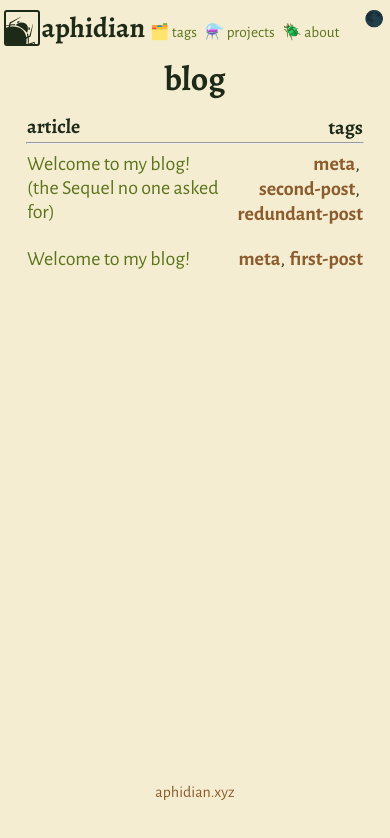
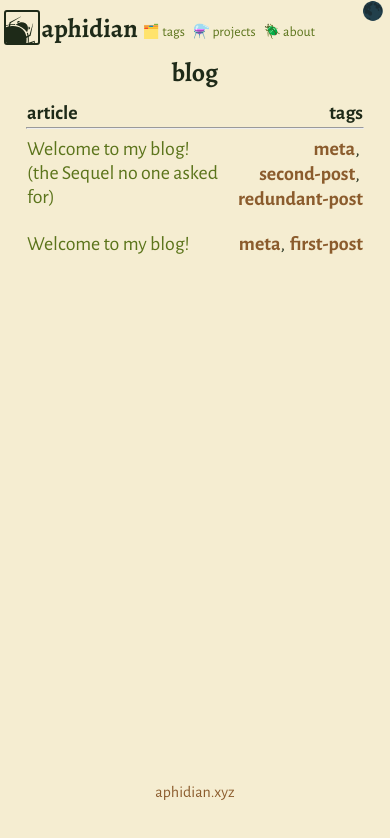
Before and after one commit to aphidianxyz/aphidian.xyz, a SvelteKit app: page /blog in a window 390 px wide. Shown: the top 838 px of the page. Built offline with nearby package versions, Linux system fonts and the light colour scheme.

Commit message:
adjust sizes of elements & fonts to reach goal of fitting elements without wrapping on iPhone5 target

```diff
--- a/src/lib/components/Logo.svelte
+++ b/src/lib/components/Logo.svelte
@@ -1,23 +1,23 @@
 <script lang="ts">
     const {
-        imgHeight,
-        imgWidth,
+        imgHeight = "auto",
+        imgWidth = "auto",
         borderStyle = "solid",
         borderRadius = "0.75vw",
-        borderWidth,
+        borderWidth = "1px",
         borderColor,
         logoFile,
-        margin,
+        margin = "0",
         alt = "aphidian logo",
     }: {
-        imgHeight: string,
-        imgWidth: string,
+        imgHeight?: string,
+        imgWidth?: string,
         borderStyle?: string,
         borderRadius?: string,
-        borderWidth: string,
+        borderWidth?: string,
         borderColor: string,
         logoFile: string,
-        margin: string
+        margin?: string
         alt?: string,
     }= $props();
 </script>
--- a/src/lib/components/ThemeSwitcher.svelte
+++ b/src/lib/components/ThemeSwitcher.svelte
@@ -3,7 +3,7 @@
 
     const {
         data,
-        margin = '0 0 0 0',
+        margin = data.elementSizes.defThemeSwitcherMargin,
         iconSize = data.elementSizes.defThemeSwitcherIconWidth
     }:{
         data: any,
@@ -19,7 +19,6 @@
 
 <style>
     button {
-        align-self: flex-end;
         background: none;
         border: none;
     }
--- a/src/lib/components/TitleBar.svelte
+++ b/src/lib/components/TitleBar.svelte
@@ -57,12 +57,19 @@
 
     .titleBar {
         justify-content: space-between;
-        margin-top: 1vh;
     }
 
     .titleAndNav {
         align-items: center;
+        margin-top: 1vh;
         margin-left: 1vw;
+    }
+
+    .themeSwitcher {
+        position: -webkit-sticky;
+        position: sticky;
+        top: 0;
+        align-self: flex-start;
     }
 
     nav {
@@ -97,15 +104,15 @@
             fontSize={titleFontSize}
             {titleColor}
         />
-        <nav>
+        <nav
+            style:font-size={navFontSize}
+        >
             {#each navEntryNames as navEntryName, i}
                 <a
                     style:color={hyperlinkColor}
-                    style:font-size={navFontSize}
                     href="{navEntryDests[i]}" title={navEntryDescs[i]}
                 >
-                    {navEntryEmojis[i]}
-                    {navEntryName}
+                    {navEntryEmojis[i]} {navEntryName}
                 </a>
             {/each}
         </nav>
--- a/src/routes/+layout.ts
+++ b/src/routes/+layout.ts
@@ -93,24 +93,29 @@ export const load: LayoutLoad = () => {
     };
 
     const BLOG_ENTRY_ARTICLE_FONT = "calc(0.8vw + 12px)";
-    const BLOG_HOME_ENTRY_FONT = "calc(0.5vw + 18px)";
+    const BLOG_HOME_ENTRY_FONT = "calc(1vw + 16px)";
+    const GENERAL_H1_FONT = "calc(2vw + 18px)";
     const elementSizes: ElementSizes = {
         // theme switcher component
-        defThemeSwitcherIconWidth: "calc(1.5vw + 10px)",
-        // title component
+        defThemeSwitcherIconWidth: "calc(2vw + 10px)",
+        defThemeSwitcherMargin: "0 0 0 0",
+        // title/titlebar components
         defTitleIconWidth: "calc(3vw + 20px)",
         defTitleIconHeight: "auto",
         defTitleIconMargin: "0 0.5vw 0 0",
         defTitleIconBorderWidth: "0.3vh",
         defTitleTitleMargin: "0 1.25vw 0 0",
-        defTitleTitleFont: "calc(2vw + 20px)",
-        defTitleNavFont: "calc(0.75vw + 12.5px)",
+        defTitleTitleFont: GENERAL_H1_FONT,
+        defTitleNavFont: "calc(1vw + 10px)",
+        homeTitleFont: "calc(10vw + 30px)",
+        // logo component
+        homeLogoImgWidth: "calc(16vw + 16px)",
         // footer component
         footerMargin: "0 0 5vh 0",
         // /
         homeHeight: "calc(80vh + 20px)",
         homeNavFont: "calc(1vw + 20px)",
-        H1Font: "calc(1vw + 30px)",
+        H1Font: GENERAL_H1_FONT,
         H1Divider: "calc(25% + 10px)",
         // /blog
         blogHomeWidth: "calc(40vw + 180px)",
--- a/src/routes/+page.svelte
+++ b/src/routes/+page.svelte
@@ -75,7 +75,6 @@
 <div class="themeSwitcher">
     <ThemeSwitcher
         {data}
-        margin="1vh 1vw 0 0"
     />
 </div>
 <main
@@ -83,15 +82,14 @@
 >
     <section style:margin-bottom="1vh">
         <Logo
-            imgHeight="auto"
-            imgWidth="12vw"
+            imgWidth={sizes.homeLogoImgWidth}
             borderWidth="calc(0.25vw + 2px)"
             borderColor={titleColor}
             {logoFile}
             margin="0px 1vw 0px 0px"
         />
         <Title
-            fontSize="calc(9vw + 30px)"
+            fontSize={sizes.homeTitleFont}
             {titleColor}
         />
     </section>
--- a/src/routes/blog/+page.svelte
+++ b/src/routes/blog/+page.svelte
@@ -66,7 +66,7 @@
         text-decoration: underline;
     }
 
-    .blogEntryLink, .tagContainer {
+    .columnNames, .blogEntryLink, .tagContainer {
         font-family: AlegreyaSans;
     }
 
--- a/src/routes/blog/[slug]/+page.svelte
+++ b/src/routes/blog/[slug]/+page.svelte
@@ -125,6 +125,7 @@
     </h1>
     {#if entry.tags.length > 0}
         <h3
+            style:font-family="AlegreyaSans"
             style:font-size={sizes.blogEntryArticleFont}
             style:color={titleFontColor}
         >
```
